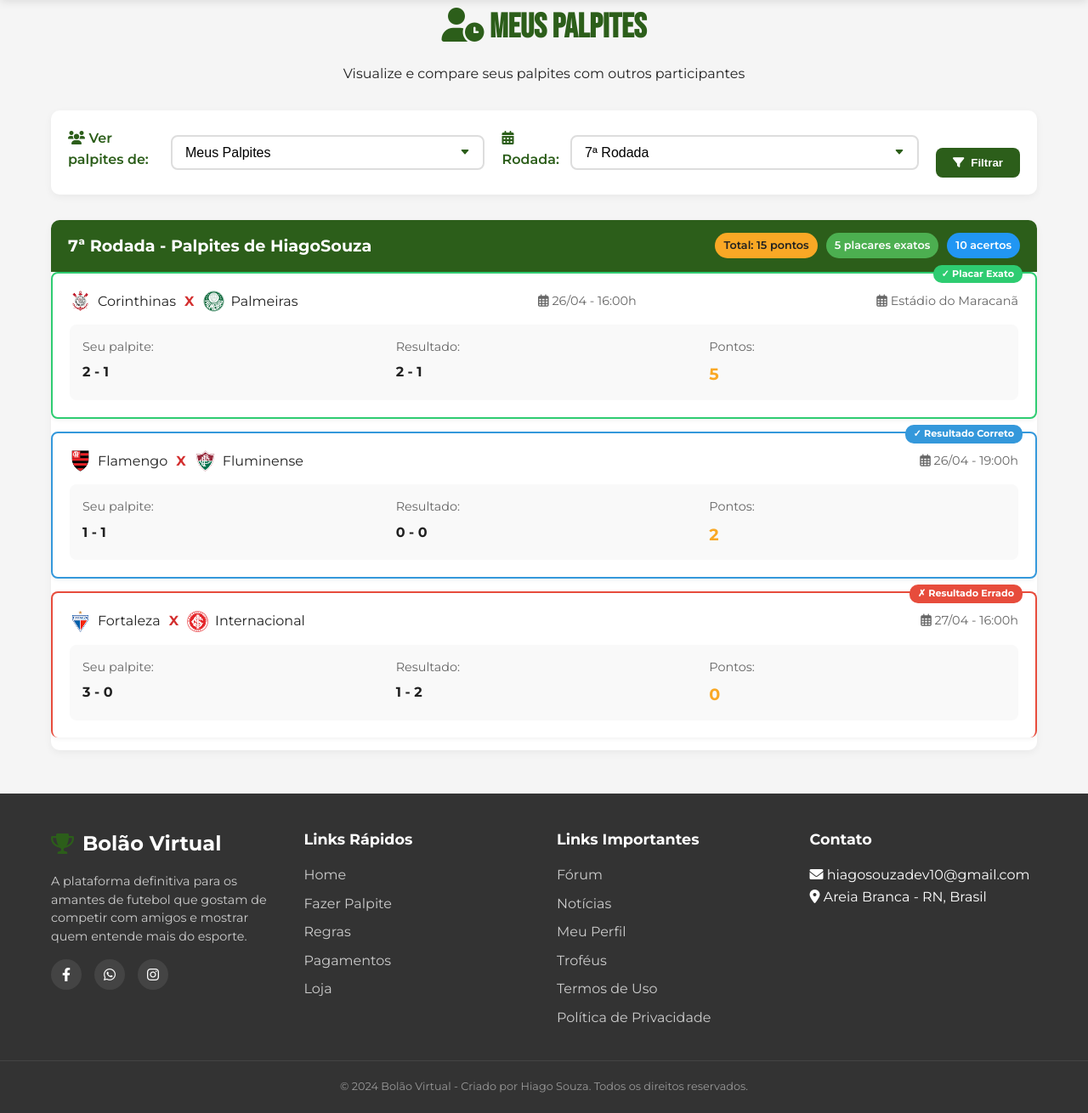
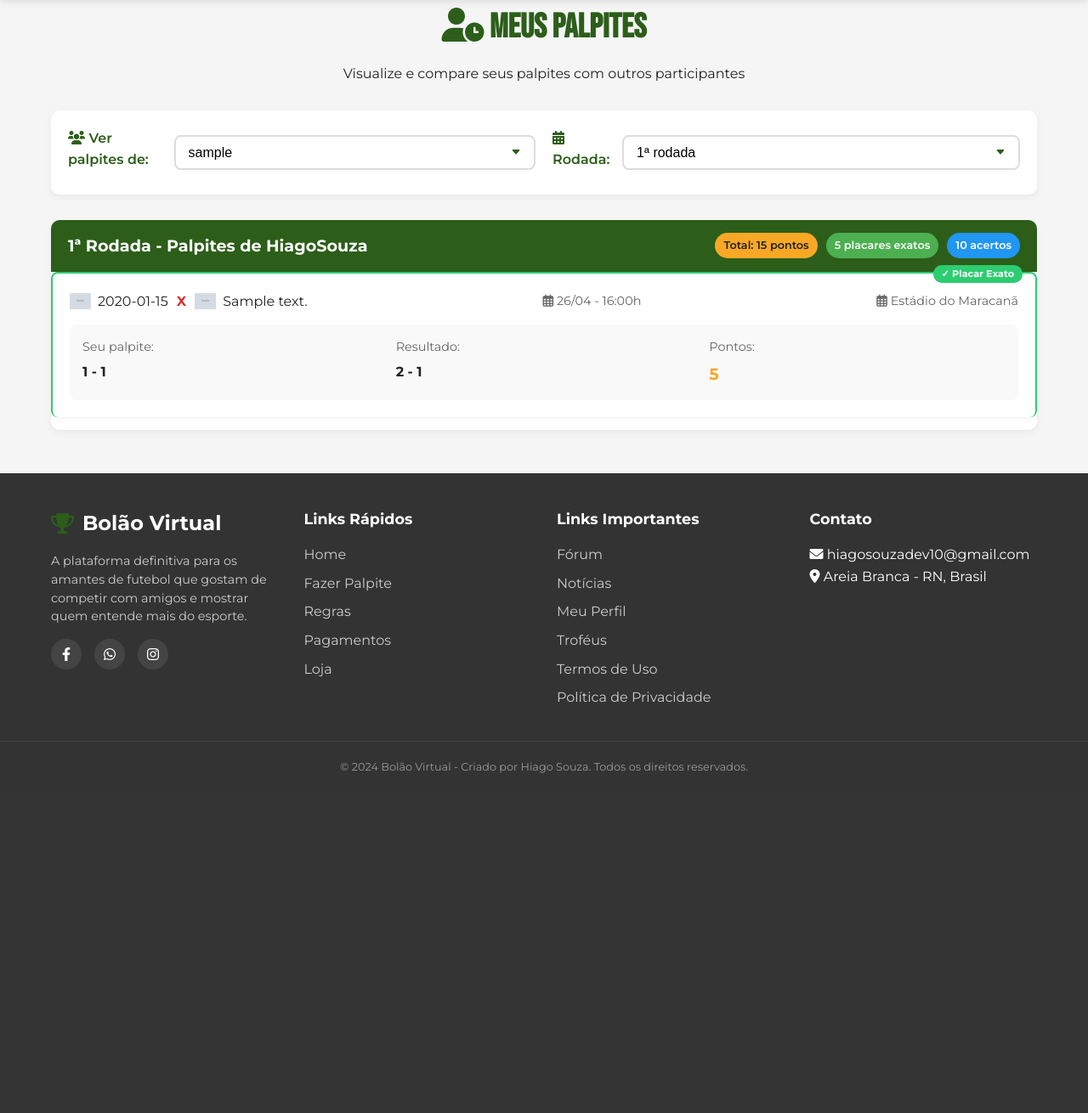
Before and after one commit to hiagospencer/bolao_virtual-2.0, a Django app: page /palpites/meus-palpites/ in a window 1280 px wide. Shown: the part 170-1480 px from the top of the page at 85% size. After the commit the page ends 1080 px from the top, so only its background shows below. Run offline with Django 5.2, Linux system fonts and the light colour scheme; a user stored in the database is signed in; tables that the repository leaves empty hold one stand-in row (values such as "Sample post"); grey boxes marked "Sample" are stand-in pictures; some libraries are stand-ins or nearby versions.

Commit message:
Criado a logica de salvar os palpites dos usuarios e mostrar na pagina meus_palpites. Foi criado o filtros personalizados

```diff
--- a/palpites/models.py
+++ b/palpites/models.py
@@ -134,6 +134,9 @@ class BloquearPartida(models.Model):
     bloquear_grafico = models.BooleanField(default=False)
     bloquear_pagamento = models.BooleanField(default=False)
     data_final = models.CharField(max_length=50, null=True, blank=True)
+    partida_atual = models.IntegerField(default=1)
+    partida_final = models.IntegerField(default=39)
+
 
     def __str__(self):
-        return f'Rodadas bloqueadas: {self.rodada_bloqueada}'
+        return f'Rodadas bloqueadas: {self.rodada_bloqueada} - partida atual: {self.partida_atual}ª - partida final: {self.partida_final}ª'
--- a/palpites/urls.py
+++ b/palpites/urls.py
@@ -5,4 +5,6 @@ from .views import *
 urlpatterns = [
     path('novo-palpites/', criar_palpites, name='criar_palpites'),
     path('meus-palpites/', meus_palpites, name='meus_palpites'),
+    path('filtrar-palpites/', filtrar_palpites, name='filtrar_palpites'),
+
 ]
--- a/palpites/views.py
+++ b/palpites/views.py
@@ -1,20 +1,109 @@
-from django.shortcuts import render
+from django.shortcuts import render, redirect
+from django.http import HttpResponse
+from django.template.loader import render_to_string
+from django.db.models import F
+
+import pandas as pd
+
 from .utils import *
 from .models import *
 
 def criar_palpites(request):
     if request.user.is_authenticated:
         user = request.user
+        time_casa = []
+        time_visitante = []
+        rodada_dict = []
+        placar_casa = []
+        placar_visitante = []
+        img_casa = []
+        img_visitante = []
         verificacao_partida, criado = BloquearPartida.objects.get_or_create(usuario=user)
         rodadas = Rodada.objects.filter(rodada_atual=verificacao_partida.rodada_atual)
+
+        if verificacao_partida.rodada_atual <= verificacao_partida.partida_final:
+            verificacao_partida.rodada_bloqueada = False
+            verificacao_partida.save()
+        else:
+            verificacao_partida.rodada_bloqueada = True
+            verificacao_partida.save()
+
+        for rodada in rodadas:
+            time_casa.append(rodada.time_casa)
+            time_visitante.append(rodada.time_visitante)
+            img_casa.append(rodada.imagem_casa)
+            img_visitante.append(rodada.imagem_fora)
 
         if request.method == "POST":
             dados = request.POST
             resultados = dict(dados)
-            print(resultados)
+
+
+            if Palpite.objects.filter(rodada_atual=verificacao_partida.rodada_atual,usuario=user).exists():
+                return HttpResponse('Rodada já existe')
+
+            if resultados["resultado_casa"] and resultados["resultado_visitante"]:
+
+                for resultado_casa in resultados["resultado_casa"]:
+                    placar_casa.append(resultado_casa)
+
+                for resultado_visitante in resultados["resultado_visitante"]:
+                    placar_visitante.append(resultado_visitante)
+
+            resultado_tabela = {
+                    "time_casa": time_casa,
+                    "img_casa": img_casa,
+                    "placar_casa": placar_casa,
+                    "placar_visitante": placar_visitante,
+                    "time_visitante": time_visitante,
+                    "img_visitante": img_visitante,
+            }
+
+            df_tabela = pd.DataFrame(resultado_tabela)
+            for _, row in df_tabela.iterrows():
+                jogos_rodada_criado  = Palpite.objects.create(
+                    time_casa=row['time_casa'],
+                    imagem_casa=row['img_casa'],
+                    placar_casa=row['placar_casa'],
+                    placar_visitante=row['placar_visitante'],
+                    time_visitante=row['time_visitante'],
+                    imagem_fora=row['img_visitante'],
+                    usuario=user,
+                    rodada_atual=verificacao_partida.rodada_atual,
+                    )
+
+
+            verificacao_partida.rodada_atual += 1
+            verificacao_partida.save()
+            return redirect('criar_palpites')
         context = {"rodadas":rodadas, 'verificacao_partida':verificacao_partida}
     return render(request, "palpites/palpites.html",context)
 
 def meus_palpites(request):
+    user = request.user
+    usuarios = Usuario.objects.filter(is_verified=True)
+    rodadas_distintas = Palpite.objects.values_list('rodada_atual', flat=True).distinct().order_by('rodada_atual')
+    rodadas = Palpite.objects.filter(usuario=user).order_by('rodada_atual')[:10]
 
-    return render(request, "palpites/meus_palpites.html")
+    context = {'rodadas':rodadas, "usuarios":usuarios, "rodadas_distintas":rodadas_distintas}
+    return render(request, "palpites/meus_palpites.html", context)
+
+
+def filtrar_palpites(request):
+    usuario_id = request.GET.get("usuario")
+    rodada = request.GET.get("rodada")
+    usuario = Usuario.objects.get(id=usuario_id)
+    palpites = Palpite.objects.all()
+
+    if usuario_id:
+        palpites = palpites.filter(usuario__id=usuario_id)
+
+    if rodada:
+        palpites = palpites.filter(rodada_atual=rodada)
+    context = {
+        'rodadas': palpites,
+        "usuario":usuario,
+        "rodada_atual": rodada,
+    }
+    html = render_to_string('palpites/partials/palpites_lista.html', context)
+    return HttpResponse(html)
--- a/templates/auxiliar/base.html
+++ b/templates/auxiliar/base.html
@@ -22,6 +22,7 @@
     <link href="https://fonts.googleapis.com/css2?family=Bebas+Neue&family=Montserrat:wght@400;600;700&display=swap"
         rel="stylesheet">
     <link rel="stylesheet" href="https://cdnjs.cloudflare.com/ajax/libs/font-awesome/6.0.0-beta3/css/all.min.css">
+    <script src="https://unpkg.com/htmx.org@1.9.2"></script>
     <link rel="stylesheet" href="{% static 'css/style.css' %}">
 </head>
 
--- a/templates/palpites/meus_palpites.html
+++ b/templates/palpites/meus_palpites.html
@@ -5,46 +5,37 @@
 {% block body %}
 <section class="meus-palpites-page">
 
-  <!-- Conteúdo principal com as modificações -->
   <main class="container">
     <section class="page-header">
       <h1><i class="fas fa-user-clock"></i> Meus Palpites</h1>
       <p>Visualize e compare seus palpites com outros participantes</p>
     </section>
 
-    <div class="filters-container">
+    <form class="filters-container" hx-get="{% url 'filtrar_palpites' %}" hx-target="#palpites-container" hx-trigger="change">
       <div class="filter-group">
         <label for="usuario"><i class="fas fa-users"></i> Ver palpites de:</label>
-        <select id="usuario" class="styled-select">
-          <option value="meus">Meus Palpites</option>
-          <option value="usuario1">Renéa</option>
-          <option value="usuario2">Emerson</option>
-          <option value="usuario3">M. Nielsen</option>
-          <option value="usuario4">Deixinho19</option>
-          <option value="usuario5">Antônio Barbosa</option>
+        <select id="usuario" name="usuario" class="styled-select">
+          <option value="" disabled>Palpites</option>
+          {% for usuario in usuarios %}
+            <option value="{{ usuario.id }}" {% if usuario.id == request.user.id %}selected{% endif %}>{{ usuario.username }}</option>
+          {% endfor %}
         </select>
       </div>
 
       <div class="filter-group">
         <label for="rodada"><i class="fas fa-calendar-alt"></i> Rodada:</label>
-        <select id="rodada" class="styled-select">
-          <option value="todas">Todas as Rodadas</option>
-          <option value="1">1ª Rodada</option>
-          <option value="2">2ª Rodada</option>
-          <option value="3">3ª Rodada</option>
-          <option value="4">4ª Rodada</option>
-          <option value="5">5ª Rodada</option>
-          <option value="6">6ª Rodada</option>
-          <option value="7" selected>7ª Rodada</option>
+        <select id="rodada" name="rodada" class="styled-select">
+          <option value="" disabled selected>Todas as Rodadas</option>
+          {% for rodada in rodadas_distintas %}
+            <option value="{{ rodada }}" {% if rodada == 1 %}selected{% endif %}>{{ rodada }}ª rodada</option>
+          {% endfor %}
         </select>
       </div>
+    </form>
 
-      <button class="btn btn-filter"><i class="fas fa-filter"></i> Filtrar</button>
-    </div>
-
-    <div class="bets-results">
+    <div class="bets-results" id="palpites-container">
       <div class="results-header">
-        <h3>7ª Rodada - Palpites de HiagoSouza</h3>
+        <h3>1ª Rodada - Palpites de HiagoSouza</h3>
         <div class="results-summary">
           <span class="badge points">Total: 15 pontos</span>
           <span class="badge exact">5 placares exatos</span>
@@ -53,18 +44,18 @@
       </div>
 
       <div class="bets-list">
-        <!-- Jogo 1 - Placar Exato Correto -->
+        {% for rodada in rodadas %}
         <div class="bet-item exact-correct">
           <div class="match-info">
             <div class="teams">
               <span class="team home-team">
-                <img src="{% static 'img/corinthians.png' %}" alt="Fluminense" class="team-logo">
-                Corinthinas
+                <img src="{{ rodada.imagem_casa }}" alt="{{ rodada.time_casa }}" class="team-logo">
+                {{ rodada.time_casa }}
               </span>
               <span class="vs">X</span>
               <span class="team away-team">
-                <img src="{% static 'img/palmeiras.png' %}" alt="Recife" class="team-logo">
-                Palmeiras
+                <img src="{{ rodada.imagem_fora }}" alt="{{ rodada.time_visitante }}" class="team-logo">
+                {{ rodada.time_visitante }}
               </span>
             </div>
             <div class="match-date">
@@ -78,7 +69,7 @@
           <div class="bet-comparison">
             <div class="user-bet">
               <span>Seu palpite:</span>
-              <strong>2 - 1</strong>
+              <strong>{{ rodada.placar_casa }} - {{ rodada.placar_visitante }}</strong>
             </div>
             <div class="actual-result">
               <span>Resultado:</span>
@@ -90,89 +81,9 @@
             </div>
           </div>
         </div>
-
-        <!-- Jogo 2 - Resultado Correto (mas não placar exato) -->
-        <div class="bet-item result-correct">
-          <div class="match-info">
-            <div class="teams">
-              <span class="team home-team">
-                <img src="{% static 'img/flamengo.png' %}" alt="Corinthians" class="team-logo">
-                Flamengo
-              </span>
-              <span class="vs">X</span>
-              <span class="team away-team">
-                <img src="{% static 'img/fluminense.png' %}" alt="Internacional" class="team-logo">
-                Fluminense
-              </span>
-            </div>
-            <div class="match-date">
-              <i class="far fa-calendar-alt"></i> 26/04 - 19:00h
-            </div>
-          </div>
-
-          <div class="bet-comparison">
-            <div class="user-bet">
-              <span>Seu palpite:</span>
-              <strong>1 - 1</strong>
-            </div>
-            <div class="actual-result">
-              <span>Resultado:</span>
-              <strong>0 - 0</strong>
-            </div>
-            <div class="bet-points">
-              <span>Pontos:</span>
-              <strong class="points">2</strong>
-            </div>
-          </div>
-        </div>
-
-        <!-- Jogo 3 - Resultado Errado -->
-        <div class="bet-item result-wrong">
-          <div class="match-info">
-            <div class="teams">
-              <span class="team home-team">
-                <img src="{% static 'img/fortaleza.png' %}" alt="Santos" class="team-logo">
-                Fortaleza
-              </span>
-              <span class="vs">X</span>
-              <span class="team away-team">
-                <img src="{% static 'img/internacional.png' %}" alt="São Paulo" class="team-logo">
-                Internacional
-              </span>
-            </div>
-            <div class="match-date">
-              <i class="far fa-calendar-alt"></i> 27/04 - 16:00h
-            </div>
-          </div>
-
-          <div class="bet-comparison">
-            <div class="user-bet">
-              <span>Seu palpite:</span>
-              <strong>3 - 0</strong>
-            </div>
-            <div class="actual-result">
-              <span>Resultado:</span>
-              <strong>1 - 2</strong>
-            </div>
-            <div class="bet-points">
-              <span>Pontos:</span>
-              <strong class="points">0</strong>
-            </div>
-          </div>
-        </div>
+        {% endfor %}
       </div>
     </div>
   </main><br/><br />
-
-
-  <script>
-    // Simulação de filtros (substituir por código real)
-    document.querySelector('.btn-filter').addEventListener('click', function() {
-      const usuario = document.getElementById('usuario').value;
-      const rodada = document.getElementById('rodada').value;
-      alert(`Filtrando por: Usuário ${usuario}, Rodada ${rodada}`);
-      // Aqui você faria a requisição para atualizar os palpites exibidos
-    });
-  </script>
 </section>
 {% endblock %}
```
Also changed, not shown: premios/services.py (+21 -16 lines), premios/signals.py (+9 -0 lines), templates/palpites/palpites.html (+10 -2 lines), templates/palpites/partials/palpites_lista.html (added, +50 -0 lines), palpites/migrations/0007_bloquearpartida_partida_atual_and_more.py (added).
